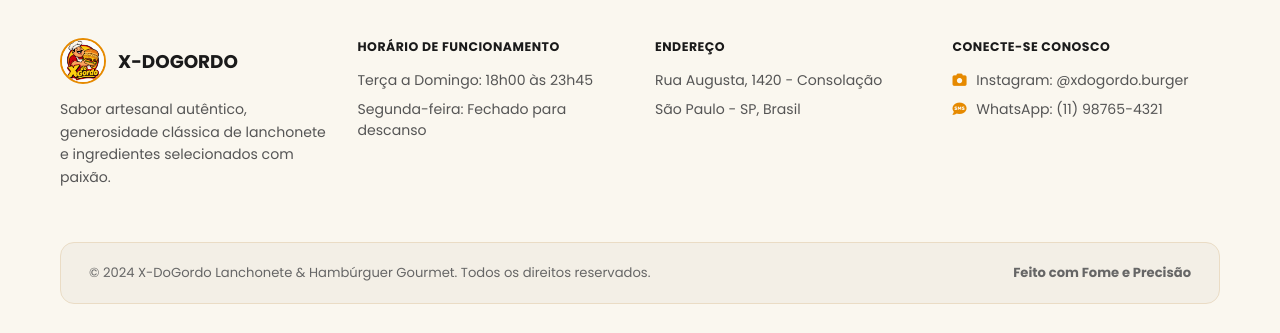
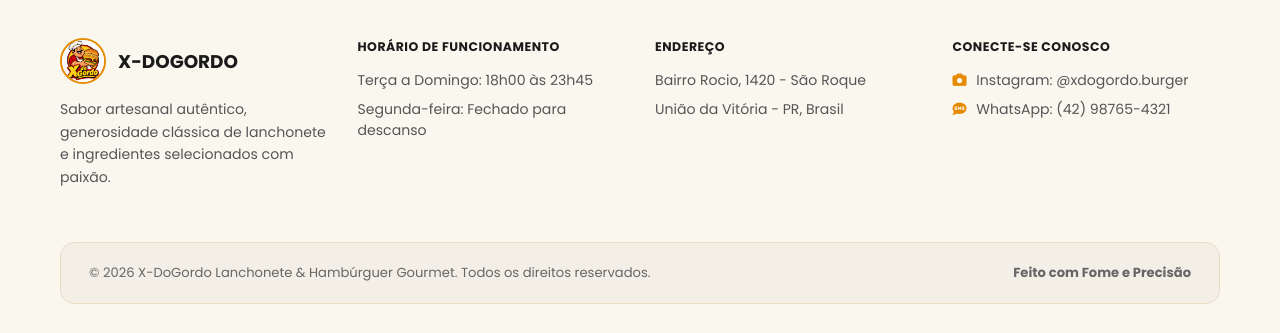
Before and after one commit to eduardopaess/Landing-Page-X-DOGORDO, a plain HTML site: page index.html in a window 1280 px wide. Shown: the part 1571-1904 px from the top of the page. Drawn offline with Linux system fonts and the light colour scheme.

Commit message:
Add files via upload

```diff
--- a/index.html
+++ b/index.html
@@ -150,19 +150,19 @@
 
                 <div>
                     <h4>ENDEREÇO</h4>
-                    <p>Rua Augusta, 1420 - Consolação</p>
-                    <p>São Paulo - SP, Brasil</p>
+                    <p>Bairro Rocio, 1420 - São Roque </p>
+                    <p>União da Vitória - PR, Brasil</p>
                 </div>
 
                 <div>
                     <h4>CONECTE-SE CONOSCO</h4>
                     <p><i class="fa-solid fa-camera"></i> Instagram: @xdogordo.burger</p>
-                    <p><i class="fa-solid fa-comment-sms"></i> WhatsApp: (11) 98765-4321</p>
+                    <p><i class="fa-solid fa-comment-sms"></i> WhatsApp: (42) 98765-4321</p>
                 </div>
             </div>
 
             <div class="barra-copyright">
-                <span>&copy; 2024 X-DoGordo Lanchonete & Hambúrguer Gourmet. Todos os direitos reservados.</span>
+                <span>&copy; 2026 X-DoGordo Lanchonete & Hambúrguer Gourmet. Todos os direitos reservados.</span>
                 <strong>Feito com Fome e Precisão</strong>
             </div>
         </div>
```
